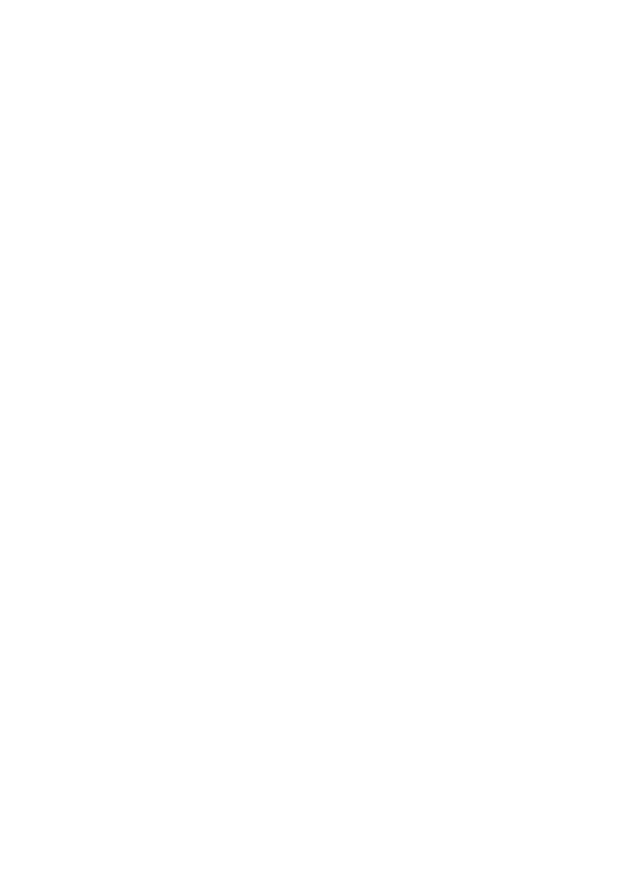
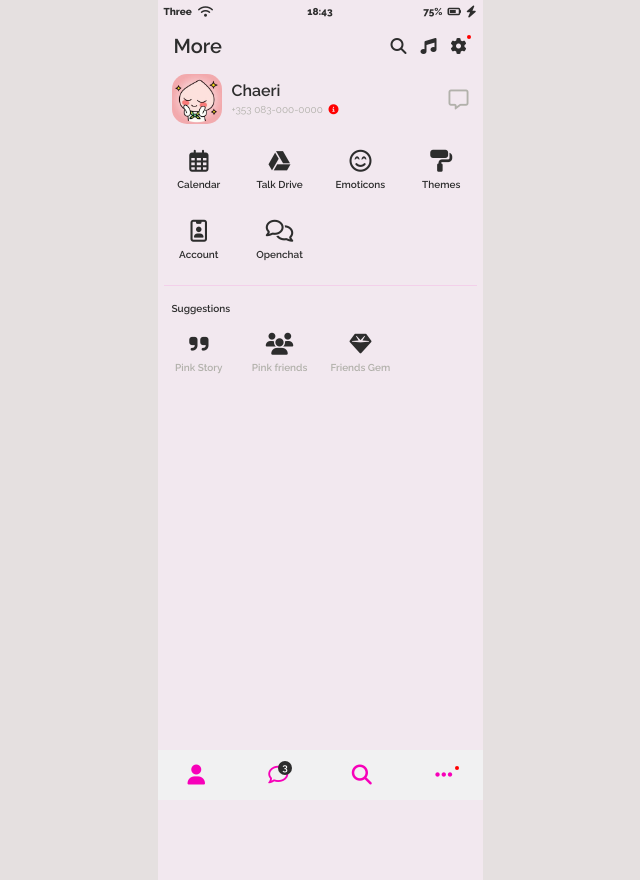
Before and after one commit to Chaeri-Yoon/pinki-talk-2021, a plain HTML site: page more.html in a window 1280 px wide. Shown: the whole page, without its empty margins (320-960 px from the left). Before the commit the page ends 800 px from the top, so only its background shows below. Drawn offline with Linux system fonts and the light colour scheme.

Commit message:
organize user-component code, complet 'more' tap.

```diff
--- a/css/components/header-component.css
+++ b/css/components/header-component.css
@@ -25,6 +25,17 @@
   justify-content: center;
   align-items: center;
 }
+.component__header-icons .icon__cog i:hover {
+  animation: animation-rotate 1s linear infinite forwards;
+}
+@keyframes animation-rotate {
+  from {
+    transform: rotateZ(0);
+  }
+  to {
+    transform: rotateZ(360deg);
+  }
+}
 .component__header-icons .icon__cog div {
   width: 4px;
   height: 4px;
--- a/css/components/nav-bar.css
+++ b/css/components/nav-bar.css
@@ -9,6 +9,8 @@
 
   position: fixed;
   bottom: 0;
+
+  animation: animation-move-up 1s ease-in-out;
 }
 .nav-bar a {
   display: flex;
@@ -65,3 +67,11 @@
     opacity: 1;
   }
 }
+@keyframes animation-move-up {
+  from {
+    transform: translateY(40px);
+  }
+  to {
+    transform: translateY(0);
+  }
+}
--- a/css/components/user-component.css
+++ b/css/components/user-component.css
@@ -7,7 +7,7 @@
   justify-content: space-between;
   align-items: center;
 }
-.component__user-photo-and-info {
+.component__user-column:first-child {
   display: flex;
   justify-content: space-between;
   align-items: center;
@@ -44,42 +44,47 @@
 .small-component__user-photo i {
   font-size: 20px;
 }
-.component__user-more {
-  display: flex;
-  justify-content: center;
-  align-items: center;
-}
-.channel-component__user-more {
-  color: var(--grey);
-}
-.channel-component__user-more i {
-  margin-left: 4px;
-}
-.component__friend-message {
-  font-size: 10px;
-  color: var(--grey);
-  font-weight: 400;
-}
 .component__user-info {
   display: flex;
   flex-direction: column;
   justify-content: space-between;
   align-items: flex-start;
 }
-.component__friend-name,
-.message-time {
+.component__user-info > div:first-child {
   margin-bottom: 5px;
 }
-.message-time {
+.component__user-info > div:nth-child(2) {
+  font-size: 10px;
   color: var(--grey);
+  font-weight: 400;
 }
-.component__user-message-info {
+.component__user-info > div:nth-child(2) span {
+  margin-right: 3px;
+}
+.component__user-info > div:nth-child(2) i {
+  color: red;
+}
+.component__user-column:nth-child(2) {
   display: flex;
   flex-direction: column;
   justify-content: space-between;
   align-items: flex-end;
+
+  color: var(--grey);
 }
-.total-number__message {
+.component__user-column:nth-child(2) div {
+  display: flex;
+  justify-content: center;
+  align-items: center;
+}
+.component__user-column:nth-child(2) div i {
+  margin-left: 4px;
+}
+.component__user-info span:first-child,
+.component__user-column:nth-child(2) > div:first-child span {
+  margin-bottom: 5px;
+}
+.component__user-column:nth-child(2) > div:nth-child(2) {
   width: 14px;
   height: 14px;
   border-radius: 50%;
--- /dev/null
+++ b/css/screen/more.css
@@ -0,0 +1,64 @@
+.content__my-profile {
+  margin-top: 18px;
+}
+.content__more-menus,
+.list__suggestion {
+  padding: 5px;
+}
+.content__more-menus {
+  margin-top: 13px;
+
+  padding-bottom: 25px;
+  border-bottom: var(--pink-border-line);
+  width: 100%;
+  display: flex;
+  justify-content: space-between;
+}
+.content__more-menus-column {
+  width: 20%;
+  display: flex;
+  flex-direction: column;
+  align-items: center;
+}
+.content__more-menu-item {
+  display: flex;
+  flex-direction: column;
+  align-items: center;
+}
+.content__more-menu-item:first-child {
+  margin-bottom: 30px;
+}
+.content__suggestions {
+  display: flex;
+  flex-direction: column;
+  align-items: flex-start;
+}
+.title__suggestion {
+  margin: 18px 0 14px 0;
+  padding: 0 8px;
+}
+.list__suggestion {
+  width: 100%;
+  display: flex;
+  justify-content: space-between;
+  align-items: center;
+}
+.content__more-menu-item i,
+.content__suggestion i {
+  font-size: 22px;
+  margin-bottom: 8px;
+}
+.title__suggestion,
+.content__more-menu-item span,
+.content__suggestion span {
+  font-size: 10px;
+}
+.content__suggestion {
+  width: 20%;
+  display: flex;
+  flex-direction: column;
+  align-items: center;
+}
+.content__suggestion span {
+  color: var(--grey);
+}
--- a/css/style.css
+++ b/css/style.css
@@ -11,6 +11,7 @@
 @import "screen/friends.css";
 @import "screen/chats.css";
 @import "screen/find.css";
+@import "screen/more.css";
 
 * {
   box-sizing: border-box;
@@ -42,7 +43,10 @@ input[type="submit"]:active {
 }
 .screen {
   background-color: #f2e8ef;
+  /* 미디어 쿼리로 변경 시 주석 해제
+  /*width: 100%;*/
   width: 325px;
+  height: 110vh;
 
   display: flex;
   flex-direction: column;
@@ -50,7 +54,6 @@ input[type="submit"]:active {
 }
 main {
   width: 100%;
-  height: 110vh;
   padding: 6px;
 
   display: flex;
--- a/more.html
+++ b/more.html
@@ -0,0 +1,138 @@
+<!DOCTYPE html>
+<html lang="en">
+  <head>
+    <meta charset="UTF-8" />
+    <meta http-equiv="X-UA-Compatible" content="IE=edge" />
+    <meta name="viewport" content="width=device-width, initial-scale=1.0" />
+    <link rel="stylesheet" href="css/style.css" />
+    <script
+      src="https://kit.fontawesome.com/1aa037c88d.js"
+      crossorigin="anonymous"
+    ></script>
+    <link rel="shortcut icon" href="images/pinki.png" />
+    <link rel="preconnect" href="https://fonts.gstatic.com" />
+    <link
+      href="https://fonts.googleapis.com/css2?family=Raleway:wght@200;400;600;800&display=swap"
+      rel="stylesheet"
+    />
+    <title>Pinki Talk</title>
+  </head>
+  <body>
+    <div class="screen">
+      <div class="component__status-bar">
+        <div class="status-bar-signal">
+          <span class="service-status">Three</span>
+          <i class="fas fa-wifi"></i>
+        </div>
+        <div class="status-bar-time">18:43</div>
+        <div class="status-bar-battery">
+          <span class="battery-percentage">75%</span>
+          <i class="battery-icon fas fa-battery-three-quarters"></i>
+          <i class="fas fa-bolt"></i>
+        </div>
+      </div>
+      <main>
+        <header class="component__header">
+            <div class="component__header-title">More</div>
+            <div class="component__header-icons">
+              <i class="fas fa-search"></i>
+              <i class="fas fa-music"></i>
+              <div class="icon__cog">
+                  <div></div><i class="fas fa-cog"></i>
+              </div>
+            </div>
+          </header>
+        <div class="content__my-profile">
+            <div class="component__user">
+                <div class="component__user-column">
+                  <div class="my-photo large-component__user-photo component__user-photo">
+                  </div>
+                  <div class="component__user-info">
+                    <div class="component__user-name"><span>Chaeri</span></div>
+                    <div class="componennt__user-contact">
+                        <span class="component__user-contact">+353 083-000-0000</span>
+                        <i class="fas fa-info-circle"></i>
+                    </div>
+                  </div>
+                </div>
+                <div class="component__user-column">
+                    <div>
+                        <i class="far fa-comment-alt fa-lg"></i>
+                    </div>
+                </div>
+            </div>
+        </div>
+        <div class="content__more-menus">
+            <div class="content__more-menus-column">
+                <div class="content__more-menu-item">
+                    <i class="far fa-calendar-alt"></i>
+                    <span>Calendar</span>
+                </div>
+                <div class="content__more-menu-item">
+                    <i class="far fa-id-badge"></i>
+                    <span>Account</span>
+                </div>
+            </div>
+            <div class="content__more-menus-column">
+                <div class="content__more-menu-item">
+                    <i class="fab fa-google-drive"></i>
+                    <span>Talk Drive</span>
+                </div>
+                <div class="content__more-menu-item">
+                    <i class="far fa-comments"></i>
+                    <span>Openchat</span>
+                </div>
+            </div>
+            <div class="content__more-menus-column">
+                <div class="content__more-menu-item">
+                    <i class="far fa-smile-beam"></i>
+                    <span>Emoticons</span>
+                </div>
+            </div>
+            <div class="content__more-menus-column">
+                <div class="content__more-menu-item">
+                    <i class="fas fa-paint-roller"></i>
+                    <span>Themes</span>
+                </div>
+            </div>
+        </div>
+        <div class="content__suggestions">
+            <div class="title__suggestion">Suggestions</div>
+            <div class="list__suggestion">
+                <div class="content__suggestion">
+                    <i class="fas fa-quote-right"></i>
+                    <span>Pink Story</span>
+                </div>
+                <div class="content__suggestion">
+                    <i class="fas fa-users"></i>
+                    <span>Pink friends</span>
+                </div>
+                <div class="content__suggestion">
+                    <i class="fas fa-gem"></i>
+                    <span>Friends Gem</span>
+                </div>
+                <div class="content__suggestion">
+                </div>
+            </div>
+        </div>
+      </main>
+
+      <nav class="nav-bar">
+        <div class="icon__friends-tap">
+          <a href="friends.html"><i class="fas fa-user"></i></a>
+        </div>
+        <div class="icon__chats-tap">
+          <a href="chats.html">
+              <div class="chat-alarm">
+                <span>3</span>
+              </div>
+            <i class="far fa-comment"></i>
+            </a>
+        </div>
+        <div class="icon__find-tap"><a href="find.html"><i class="fas fa-search"></i></div></a>
+        <div class="icon__more-tap"><a href="more.html">
+          <div></div><i class="fas fa-ellipsis-h"></i></div></a>
+      </nav>
+    </div>
+  </body>
+</html>
```
Also changed, not shown: chats.html (+14 -14 lines), friends.html (+9 -7 lines).
